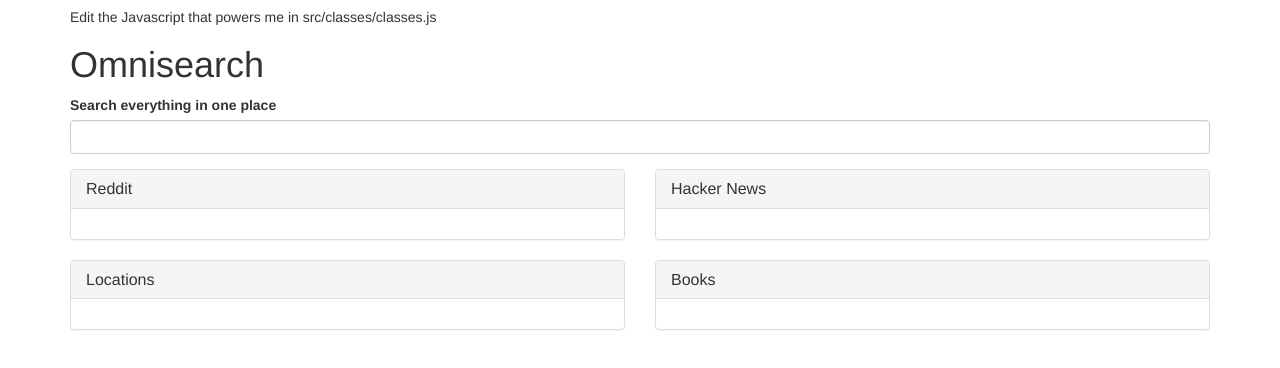
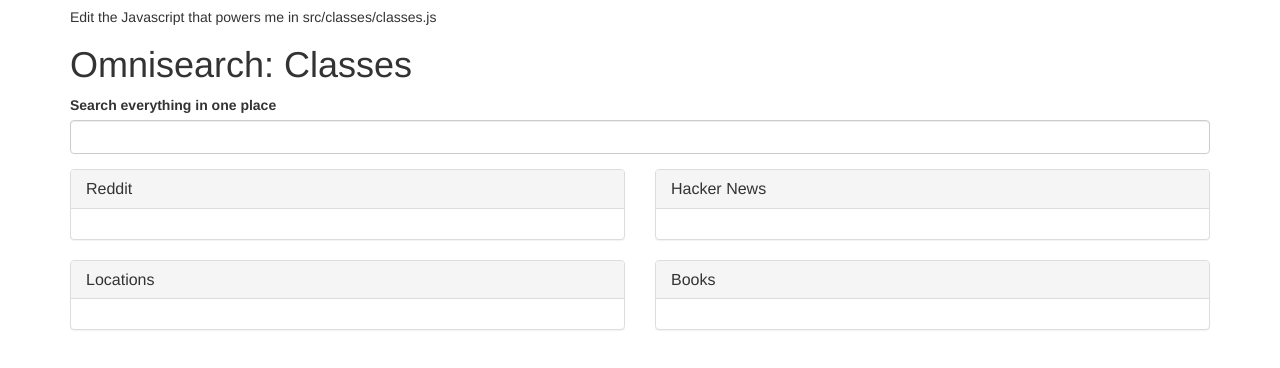
Before and after one commit to skiller-whale/modern_js, a website built with webpack: page src/classes/classes.html in a window 1280 px wide. Built offline with nearby package versions, Linux system fonts and the light colour scheme.

Commit message:
Make title module-specific

```diff
--- a/src/classes/classes.html
+++ b/src/classes/classes.html
@@ -17,7 +17,7 @@
   <body>
     <div class="container">
       <h5>Edit the Javascript that powers me in src/classes/classes.js</h5>
-      <h1>Omnisearch</h1>
+      <h1>Omnisearch: Classes</h1>
       <div class="form-group">
         <label for="searchField">Search everything in one place</label>
         <input class="form-control" type="text" id="searchField" />
```
